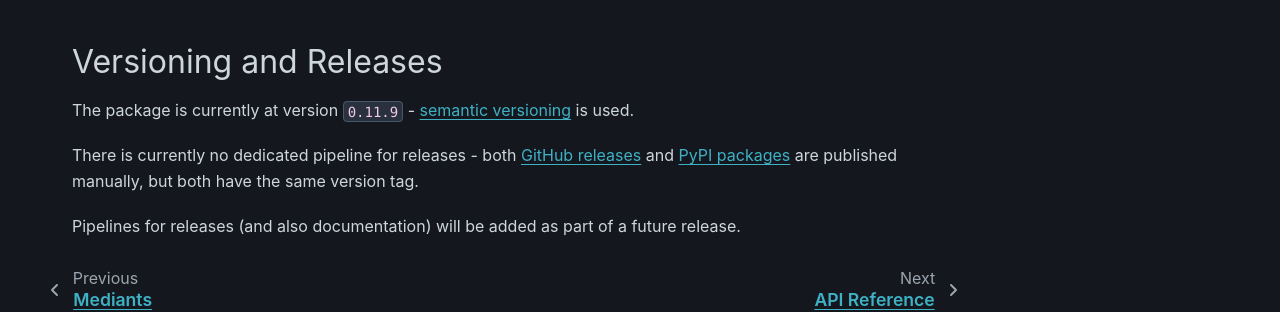
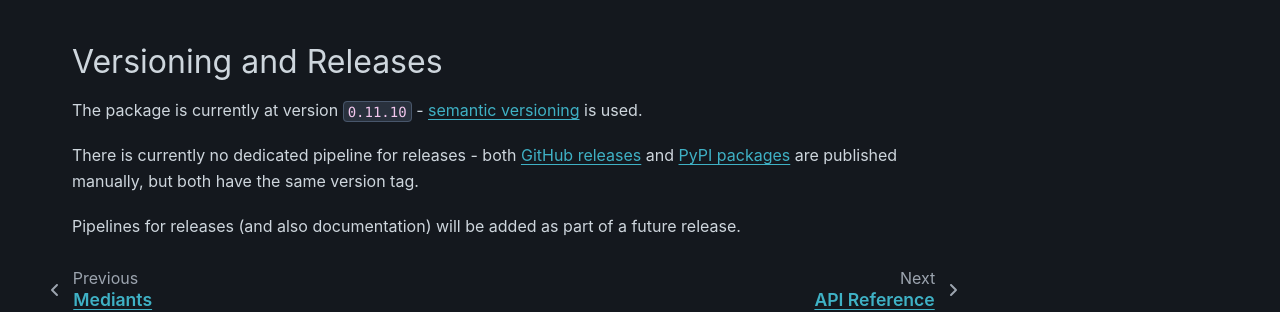
Before and after one commit to sr-murthy/continuedfractions, a Sphinx documentation site: the page built from docs/sources/contributing.rst, in a window 1280 px wide and 900 px high, scrolled down 1597 px. Shown: the part 434-746 px from the top of the window. Built offline with Sphinx 7.4.7 and the PyData theme 0.15.4, drawn with Linux system fonts in a browser that asks for light colours; nearby versions of some CDN libraries.

```diff
--- a/docs/sources/contributing.rst
+++ b/docs/sources/contributing.rst
@@ -92,7 +92,7 @@
 Versioning and Releases
 =======================
 
-The package is currently at version ``0.11.9`` - `semantic versioning <https://semver.org/>`_ is used.
+The package is currently at version ``0.11.10`` - `semantic versioning <https://semver.org/>`_ is used.
 
 There is currently no dedicated pipeline for releases - both `GitHub releases <https://github.com/sr-murthy/continuedfractions/releases>`_ and `PyPI packages <https://pypi.org/project/continuedfractions>`_ are published manually, but both have the same version tag.
 
--- a/docs/sources/creating-continued-fractions.rst
+++ b/docs/sources/creating-continued-fractions.rst
@@ -280,8 +280,6 @@
 
 .. code:: python
 
-   >>> ContinuedFraction('-3.245')
-   ContinuedFraction(-415, 93)
    >>> ContinuedFraction(-415, 93)
    ContinuedFraction(-415, 93)
    >>> -ContinuedFraction(415, 93)
--- a/src/continuedfractions/version.py
+++ b/src/continuedfractions/version.py
@@ -1 +1 @@
-__version__ = "0.11.9"
+__version__ = "0.11.10"
```
